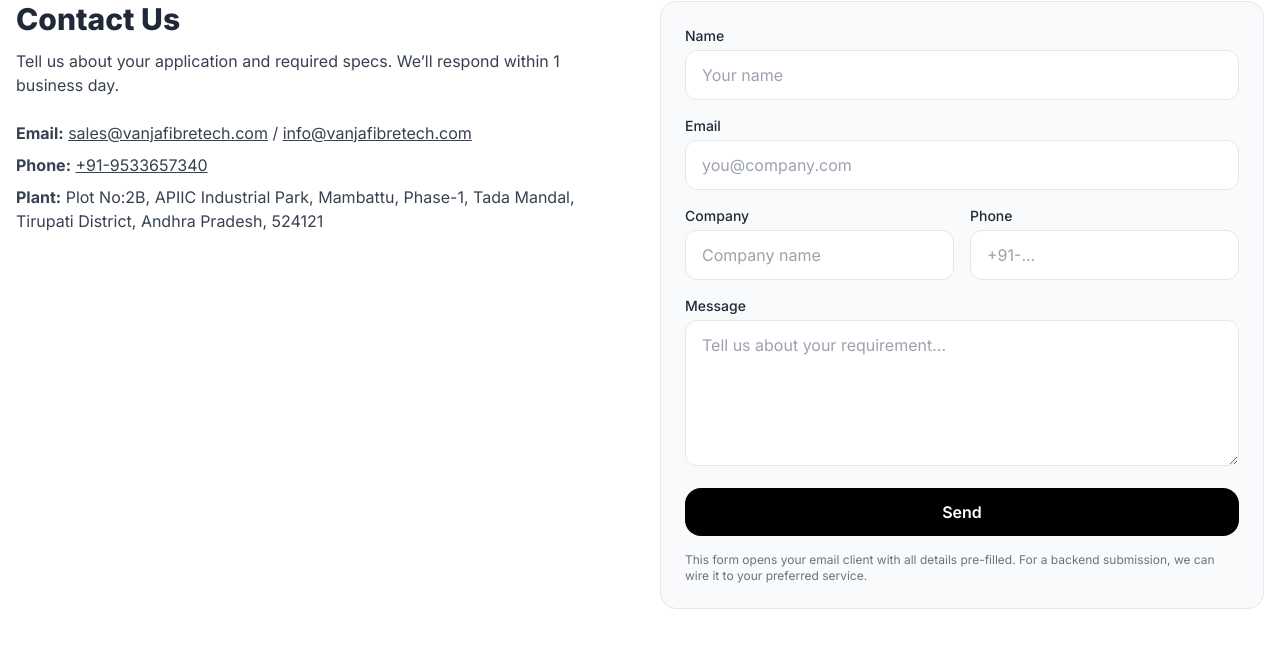
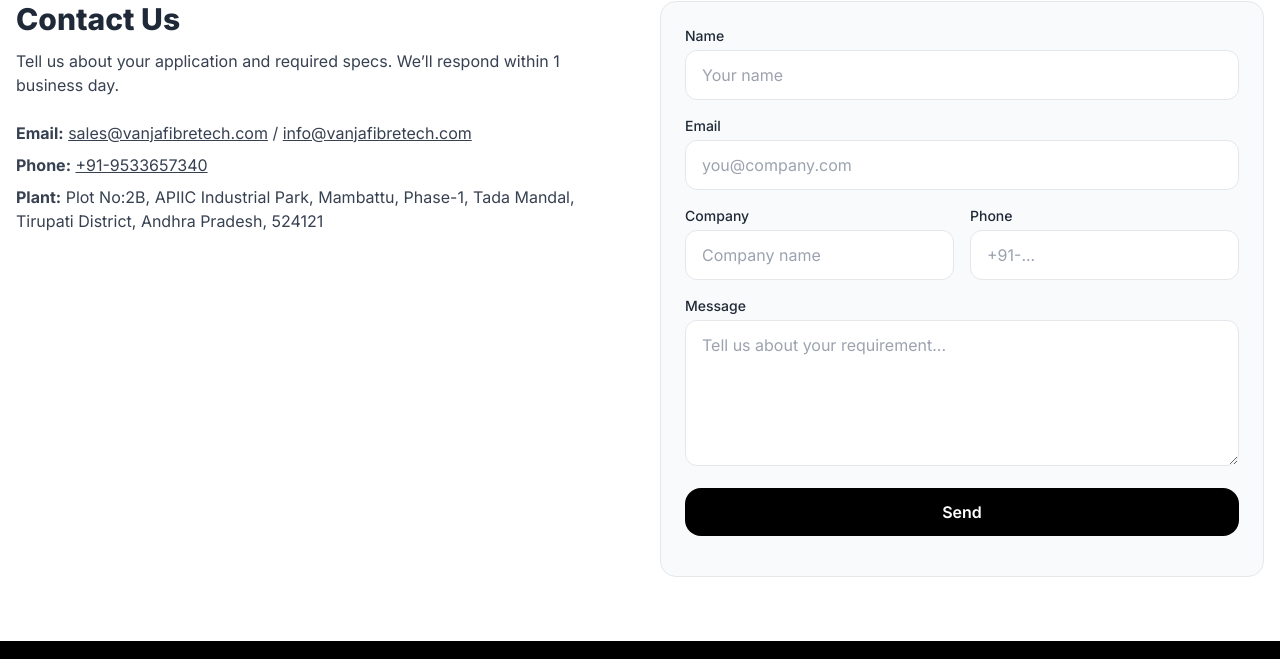
Before and after one commit to AniketVanja10/vanjafibretech.github.io, a plain HTML site: page index.html in a window 1280 px wide. Shown: the part 5467-6126 px from the top of the page. Drawn offline with nearby package versions, Linux system fonts and the light colour scheme.

Commit message:
Update index.html

```diff
--- a/index.html
+++ b/index.html
@@ -310,7 +310,7 @@
             <textarea required class="mt-1 w-full rounded-xl border px-4 py-3" name="message" rows="5" placeholder="Tell us about your requirement..."></textarea>
           </div>
           <button class="w-full rounded-2xl bg-black text-white px-6 py-3 font-semibold">Send</button>
-          <p class="text-xs text-gray-500">This form opens your email client with all details pre-filled. For a backend submission, we can wire it to your preferred service.</p>
+          <p class="text-xs text-gray-500"></p>
         </form>
       </div>
     </div>
```
